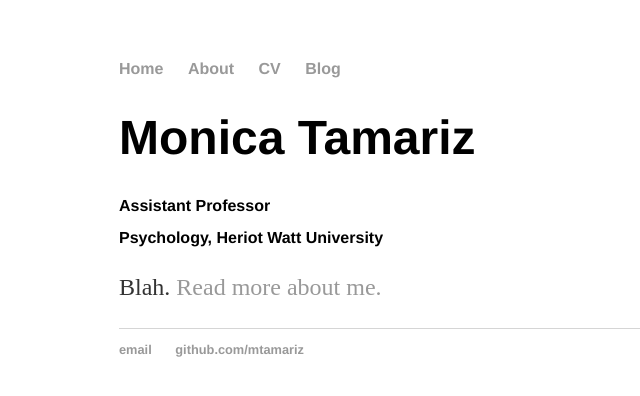
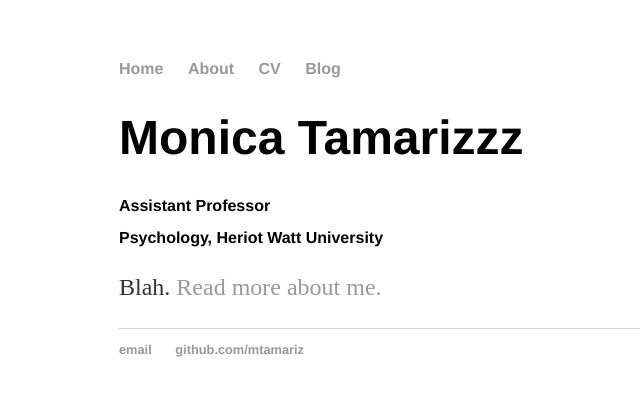
Before and after one commit to mtamariz/mtamariz.github.io, a Jekyll site: the page built from index.html, in a window 1280 px wide. Shown: the top 396 px of the page, without its empty margins (73-713 px from the left). Built offline with Jekyll 4.4.1, drawn with Linux system fonts in a browser that asks for light colours.

Commit message:
Update index.html

```diff
--- a/index.html
+++ b/index.html
@@ -3,7 +3,7 @@ layout: default
 title: Monica Tamariz Webpage
 ---
 <div class="blurb">
-	<h1>Monica Tamariz</h1>
+	<h1>Monica Tamarizzz</h1>
 	<h2>Assistant Professor</h2>
 	<h2>Psychology, Heriot Watt University</h2>
 	<p>Blah. <a href="/about">Read more about me.</a></p>
```
